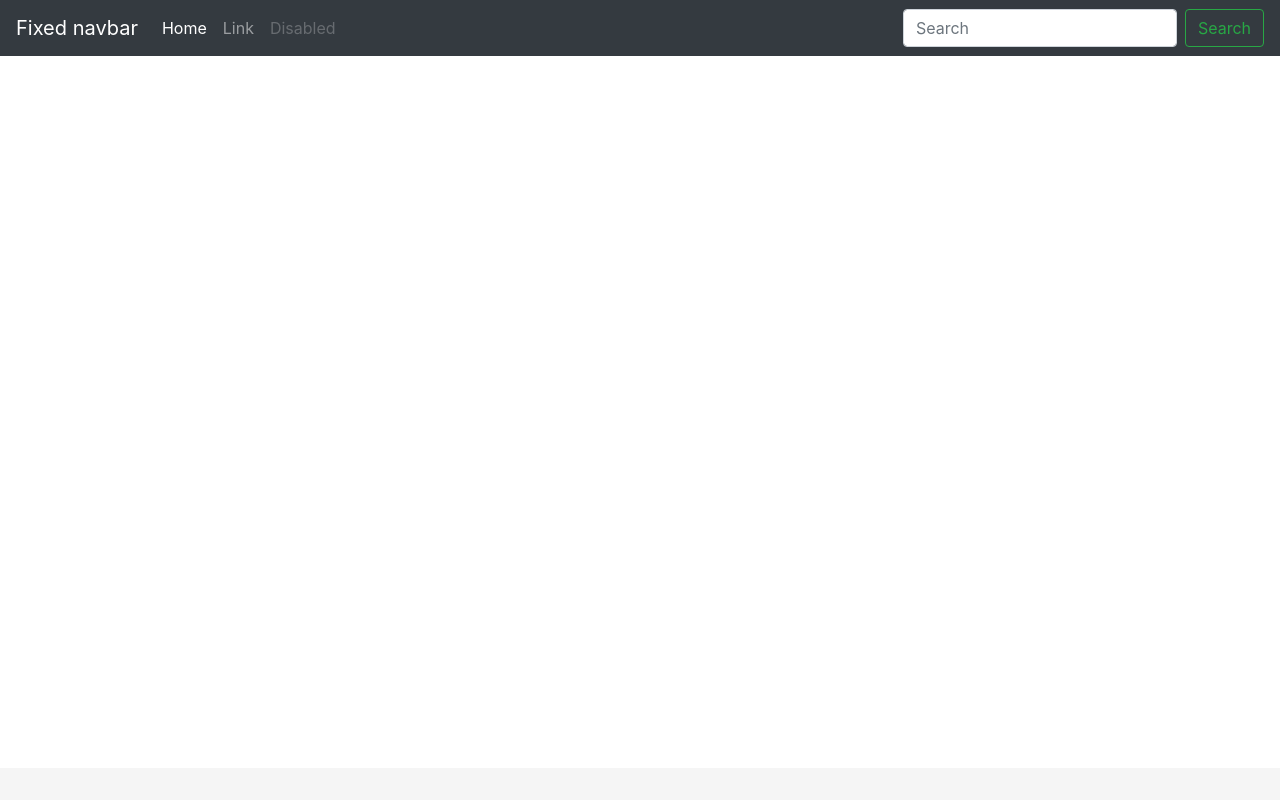
After one commit to PXTrials/EldenRingCensus, a Django app: template census/templates/census/base.html in a window 1280 px wide. The commit adds this page. Run offline with Django 5.2, Linux system fonts and the light colour scheme; the template is opened without the code that fills it, so the values that code supplies are empty.

Commit message:
Adding nginx config, bootstrap css, styled encounter record page

```diff
--- a/census/migrations/seed_data/regions.json
+++ b/census/migrations/seed_data/regions.json
@@ -262,10 +262,10 @@
 {"map":"Scaduview", "name":"Scadutree Base"},
 {"map":"Scaduview", "name":"Scaduview"},
 {"map":"Scaduview", "name":"Shadow Keep, Back Gate"},
-{"map":"Scaduview", "name":"Hinterland"}
+{"map":"Scaduview", "name":"Hinterland"},
 {"map":"Enir-Ilim", "name":"Gate of Divinity"},
 {"map":"Enir-Ilim", "name":"Outer Wall"},
 {"map":"Enir-Ilim", "name":"Spiral Rise"},
 {"map":"Enir-Ilim", "name":"Cleansing Chamber Anteroom"},
-{"map":"Enir-Ilim", "name":"Divine Gate Front Staircase"},
+{"map":"Enir-Ilim", "name":"Divine Gate Front Staircase"}
 ]
--- /dev/null
+++ b/census/templates/census/base.html
@@ -0,0 +1,98 @@
+<!doctype html>
+<html lang="en" class="h-100">
+<head>
+    <!-- Required meta tags -->
+    <meta charset="utf-8">
+    <meta name="viewport" content="width=device-width, initial-scale=1, shrink-to-fit=no">
+
+
+    {% load static %}
+
+    <!-- Bootstrap CSS -->
+    <link rel="stylesheet" href="https://cdn.jsdelivr.net/npm/bootstrap@4.5.3/dist/css/bootstrap.min.css" integrity="sha384-TX8t27EcRE3e/ihU7zmQxVncDAy5uIKz4rEkgIXeMed4M0jlfIDPvg6uqKI2xXr2" crossorigin="anonymous">
+    <link rel="stylesheet" href="https://cdn.jsdelivr.net/npm/bootstrap-select@1.13.14/dist/css/bootstrap-select.min.css">
+    <!-- jQuery and Bootstrap Bundle (includes Popper) -->
+    <script src="https://code.jquery.com/jquery-3.5.1.slim.min.js" integrity="sha384-DfXdz2htPH0lsSSs5nCTpuj/zy4C+OGpamoFVy38MVBnE+IbbVYUew+OrCXaRkfj" crossorigin="anonymous"></script>
+    <script src="https://cdn.jsdelivr.net/npm/bootstrap@4.5.3/dist/js/bootstrap.bundle.min.js" integrity="sha384-ho+j7jyWK8fNQe+A12Hb8AhRq26LrZ/JpcUGGOn+Y7RsweNrtN/tE3MoK7ZeZDyx" crossorigin="anonymous"></script>
+    <!--bootstrap select needed for auto-complete select elements--->
+    <script src="https://cdn.jsdelivr.net/npm/bootstrap-select@1.13.14/dist/js/bootstrap-select.min.js"></script>
+
+    <title>Elden Ring Census</title>
+
+    <style>
+        .bd-placeholder-img {
+            font-size: 1.125rem;
+            text-anchor: middle;
+            -webkit-user-select: none;
+            -moz-user-select: none;
+            -ms-user-select: none;
+            user-select: none;
+        }
+        main > .container {
+            padding: 60px 15px 0;
+        }
+
+        .footer {
+            background-color: #f5f5f5;
+        }
+
+        .footer > .container {
+            padding-right: 15px;
+            padding-left: 15px;
+        }
+
+        code {
+            font-size: 80%;
+        }
+
+
+        @media (min-width: 768px) {
+            .bd-placeholder-img-lg {
+                font-size: 3.5rem;
+            }
+        }
+    </style>
+    <!-- Custom styles for this template -->
+</head>
+<body class="d-flex flex-column h-100">
+    <header>
+        <!-- Fixed navbar -->
+        <nav class="navbar navbar-expand-md navbar-dark fixed-top bg-dark">
+            <a class="navbar-brand" href="#">Fixed navbar</a>
+            <button class="navbar-toggler" type="button" data-toggle="collapse" data-target="#navbarCollapse" aria-controls="navbarCollapse" aria-expanded="false" aria-label="Toggle navigation">
+                <span class="navbar-toggler-icon"></span>
+            </button>
+            <div class="collapse navbar-collapse" id="navbarCollapse">
+                <ul class="navbar-nav mr-auto">
+                    <li class="nav-item active">
+                        <a class="nav-link" href="#">Home <span class="sr-only">(current)</span></a>
+                    </li>
+                    <li class="nav-item">
+                        <a class="nav-link" href="#">Link</a>
+                    </li>
+                    <li class="nav-item">
+                        <a class="nav-link disabled" href="#" tabindex="-1" aria-disabled="true">Disabled</a>
+                    </li>
+                </ul>
+                <form class="form-inline mt-2 mt-md-0">
+                    <input class="form-control mr-sm-2" type="text" placeholder="Search" aria-label="Search">
+                    <button class="btn btn-outline-success my-2 my-sm-0" type="submit">Search</button>
+                </form>
+            </div>
+        </nav>
+    </header>
+
+    <!-- Begin page content -->
+    <main role="main" class="flex-shrink-0">
+        <div class="container">
+            {% block content %}
+            {% endblock %} <!--content-->
+        </div>
+    </main>
+
+    <footer class="footer mt-auto py-3">
+        <div class="container">
+        </div>
+    </footer>
+</body>
+</html>
```
Also changed, not shown: census/forms.py (+15 -3 lines), census/template_tags/census_tags.py (added, +10 -0 lines), census/templates/census/record.html (+35 -16 lines), census/views.py (+11 -8 lines), docker-compose.yml (+15 -2 lines), erc/settings.py (+6 -1 lines), census/template_tags/__init__.py (added), 4 other files.
